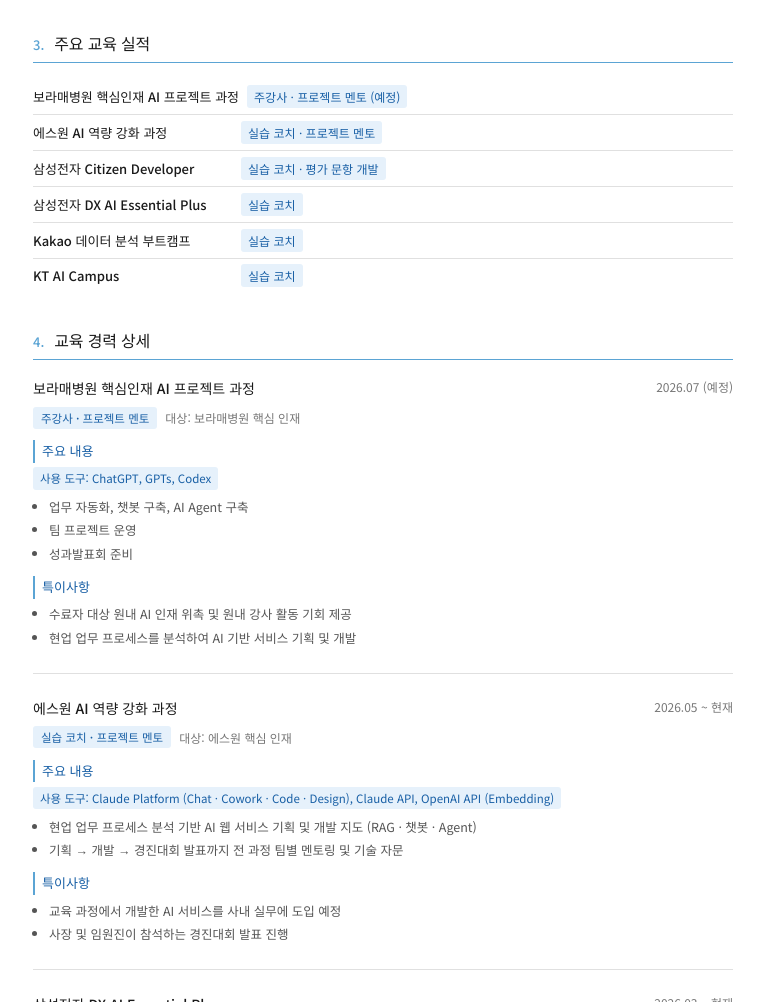
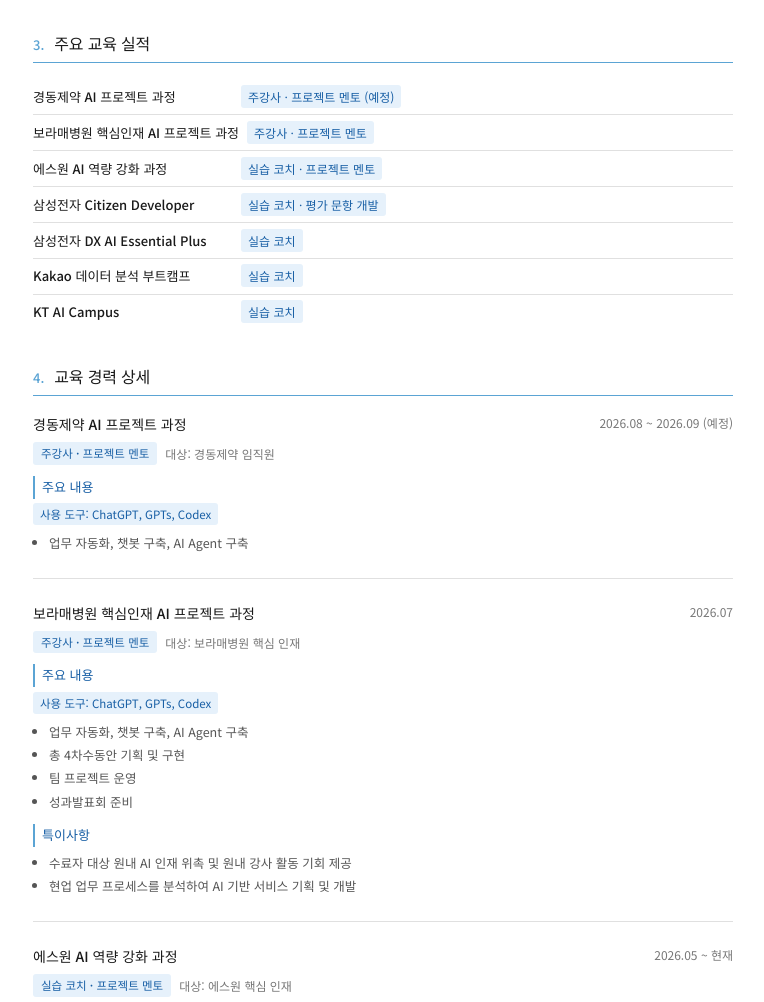
Before and after one commit to YounginLEE/resume, a plain HTML site: page index.html in a window 1280 px wide. Shown: the part 1174-2176 px from the top of the page, without its empty margins (257-1021 px from the left). Drawn offline with Linux system fonts and the light colour scheme.

Commit message:
260702_update
경동 제약(예정) 추가

```diff
--- a/index.html
+++ b/index.html
@@ -95,7 +95,7 @@
       <p>AI 연구·개발·교육 현장을 모두 경험했으며, Python · AI 기초부터 Agentic AI · 바이브 코딩까지 교육 가능한 AI 강사.</p>
       <p>수강생이 AI를 현업에 적용하여 실질적인 성과를 만들 수 있도록 돕는 동시에,<br>단순한 도구 사용법에 그치지 않고 기본 원리와 사고방식을 함께 전달하여 교육 이후에도 스스로 학습하고 응용할 수 있도록 돕습니다.</p>
     </div>
-    <div class="contact"><span>Email: leeyi.yy@gmail.com</span><span class="date-tag">2026. 06 기준</span></div>
+    <div class="contact"><span>Email: leeyi.yy@gmail.com</span><span class="date-tag">2026. 07 기준</span></div>
   </div>
 
   <div class="body">
@@ -150,7 +150,8 @@
     <div class="section">
       <div class="section-title"><span class="section-num">3.</span><span class="section-name">주요 교육 실적</span></div>
       <ul class="highlight-list">
-        <li><span class="highlight-org">보라매병원 핵심인재 AI 프로젝트 과정</span><span class="highlight-role">주강사 · 프로젝트 멘토 (예정)</span></li>
+        <li><span class="highlight-org">경동제약 AI 프로젝트 과정</span><span class="highlight-role">주강사 · 프로젝트 멘토 (예정)</span></li>
+        <li><span class="highlight-org">보라매병원 핵심인재 AI 프로젝트 과정</span><span class="highlight-role">주강사 · 프로젝트 멘토</span></li>
         <li><span class="highlight-org">에스원 AI 역량 강화 과정</span><span class="highlight-role">실습 코치 · 프로젝트 멘토</span></li>
         <li><span class="highlight-org">삼성전자 Citizen Developer</span><span class="highlight-role">실습 코치 · 평가 문항 개발</span></li>
         <li><span class="highlight-org">삼성전자 DX AI Essential Plus</span><span class="highlight-role">실습 코치</span></li>
@@ -163,14 +164,26 @@
     <div class="section">
       <div class="section-title"><span class="section-num">4.</span><span class="section-name">교육 경력 상세</span></div>
 
+      <!-- 경동제약 -->
+      <div class="edu-item">
+        <div class="edu-header"><div class="edu-title">경동제약 AI 프로젝트 과정</div><div class="edu-date">2026.08 ~ 2026.09 (예정)</div></div>
+        <div class="edu-meta"><span class="role-badge">주강사 · 프로젝트 멘토</span><span class="target-text">대상: 경동제약 임직원</span></div>
+        <div class="sub-label-lg">주요 내용</div>
+        <div class="tool-tag">사용 도구: ChatGPT, GPTs, Codex</div>
+        <ul class="detail-list">
+          <li>업무 자동화, 챗봇 구축, AI Agent 구축</li>
+        </ul>
+      </div>
+
       <!-- 보라매병원 -->
       <div class="edu-item">
-        <div class="edu-header"><div class="edu-title">보라매병원 핵심인재 AI 프로젝트 과정</div><div class="edu-date">2026.07 (예정)</div></div>
+        <div class="edu-header"><div class="edu-title">보라매병원 핵심인재 AI 프로젝트 과정</div><div class="edu-date">2026.07</div></div>
         <div class="edu-meta"><span class="role-badge">주강사 · 프로젝트 멘토</span><span class="target-text">대상: 보라매병원 핵심 인재</span></div>
         <div class="sub-label-lg">주요 내용</div>
         <div class="tool-tag">사용 도구: ChatGPT, GPTs, Codex</div>
         <ul class="detail-list">
           <li>업무 자동화, 챗봇 구축, AI Agent 구축</li>
+          <li>총 4차수동안 기획 및 구현</li>
           <li>팀 프로젝트 운영</li>
           <li>성과발표회 준비</li>
         </ul>
```
